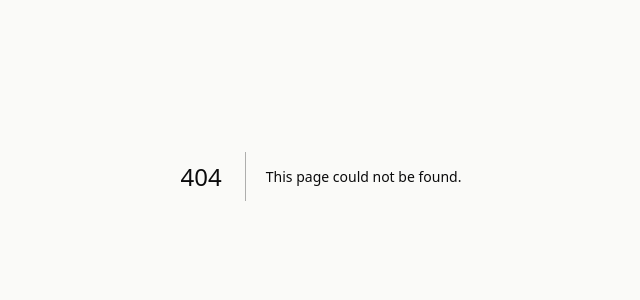
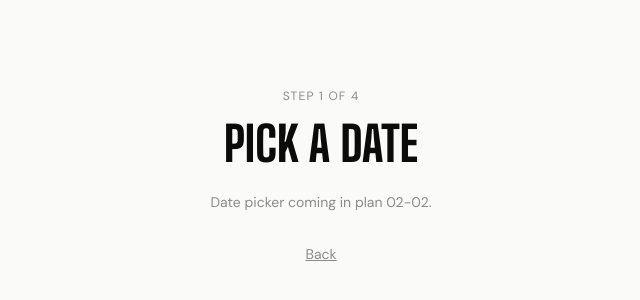
Before and after one commit to victor-7-ops/danes-music-studio, a Next.js app: page /book in a window 1280 px wide. Before the commit this address had no page. Shown: the part 224-524 px from the top of the page, without its empty margins (319-959 px from the left). Built offline with nearby package versions, Linux system fonts and the light colour scheme.

Commit message:
feat(02-01): scaffold /book route placeholder
- Server Component BookPage at /book route
- Step 1 of 4 label, Pick a Date heading, placeholder text
- Back link returning to /

```diff
--- /dev/null
+++ b/src/app/book/page.tsx
@@ -0,0 +1,23 @@
+import Link from 'next/link'
+
+export default function BookPage() {
+  return (
+    <main className="min-h-screen bg-bg flex flex-col items-center justify-center px-6 py-16">
+      <span className="font-sans text-xs uppercase tracking-widest text-muted mb-4">
+        Step 1 of 4
+      </span>
+
+      <h1 className="font-display text-5xl uppercase text-ink mb-6">
+        Pick a Date
+      </h1>
+
+      <p className="font-sans text-sm text-muted mb-8">
+        Date picker coming in plan 02-02.
+      </p>
+
+      <Link href="/" className="font-sans text-sm text-muted underline">
+        Back
+      </Link>
+    </main>
+  )
+}
```
